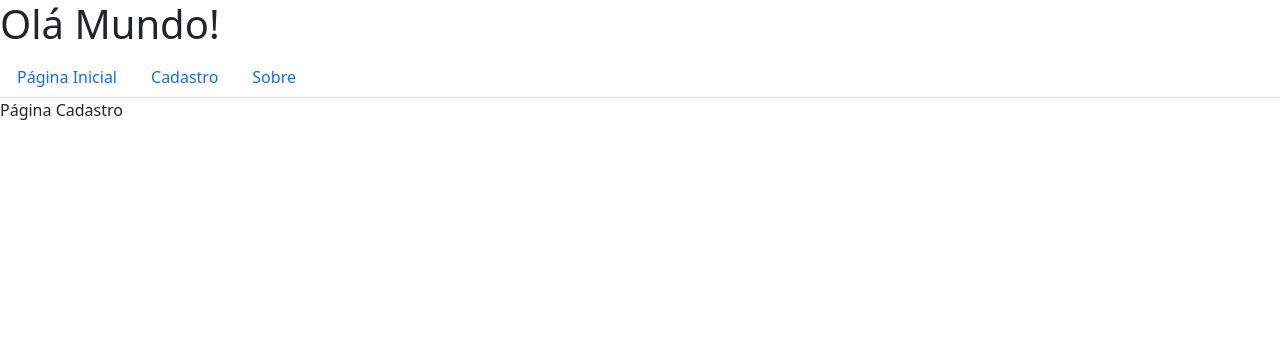
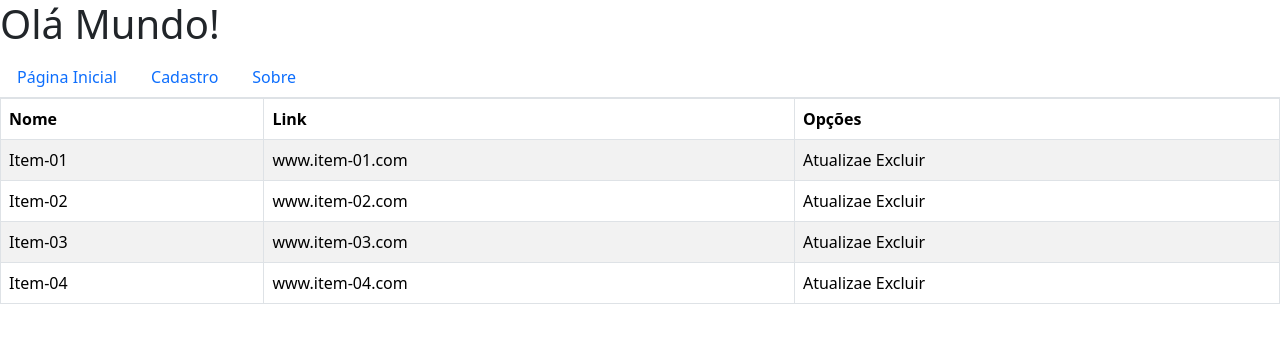
Before and after one commit to racinefe/pagina-de-cadastro-CRUD, a React (Vite) app: page /cadastro in a window 1280 px wide. Shown: the top 342 px of the page. Built offline with nearby package versions, Linux system fonts and the light colour scheme.

Commit message:
criando componente para cadastro de itens

```diff
--- a/src/componentes/cadastro/index.jsx
+++ b/src/componentes/cadastro/index.jsx
@@ -1,8 +1,46 @@
-function Cadastro() {
+import React from "react";
+import { Table } from "react-bootstrap";
+
+class Cadastro extends React.Component {
+  constructor(props) {
+    super(props);
+    this.state = {
+      produtos: [
+        { id: 1, nome: "Item-01", link: "www.item-01.com" },
+        { id: 2, nome: "Item-02", link: "www.item-02.com" },
+        { id: 3, nome: "Item-03", link: "www.item-03.com" },
+        { id:43, nome: "Item-04", link: "www.item-04.com" },
+      ],
+    };
+  }
+  render() {
     return (
-        <div>
-            <p>Página Cadastro</p>
-        </div>
-    )
+      <Table striped bordered hover>
+        <thead>
+          <tr>
+            <th>Nome</th>
+            <th>Link</th>
+            <th>Opções</th>
+          </tr>
+        </thead>
+        <tbody>
+
+          {
+            this.state.produtos.map((produtos) =>
+
+                <tr key={produtos.toString()}>
+
+                    <td>{produtos.nome}</td>
+                    <td>{produtos.link}</td>
+                    <td>Atualizae Excluir</td>
+
+                </tr>
+            )
+          }
+
+        </tbody>
+      </Table>
+    );
+  }
 }
 export default Cadastro;
```
